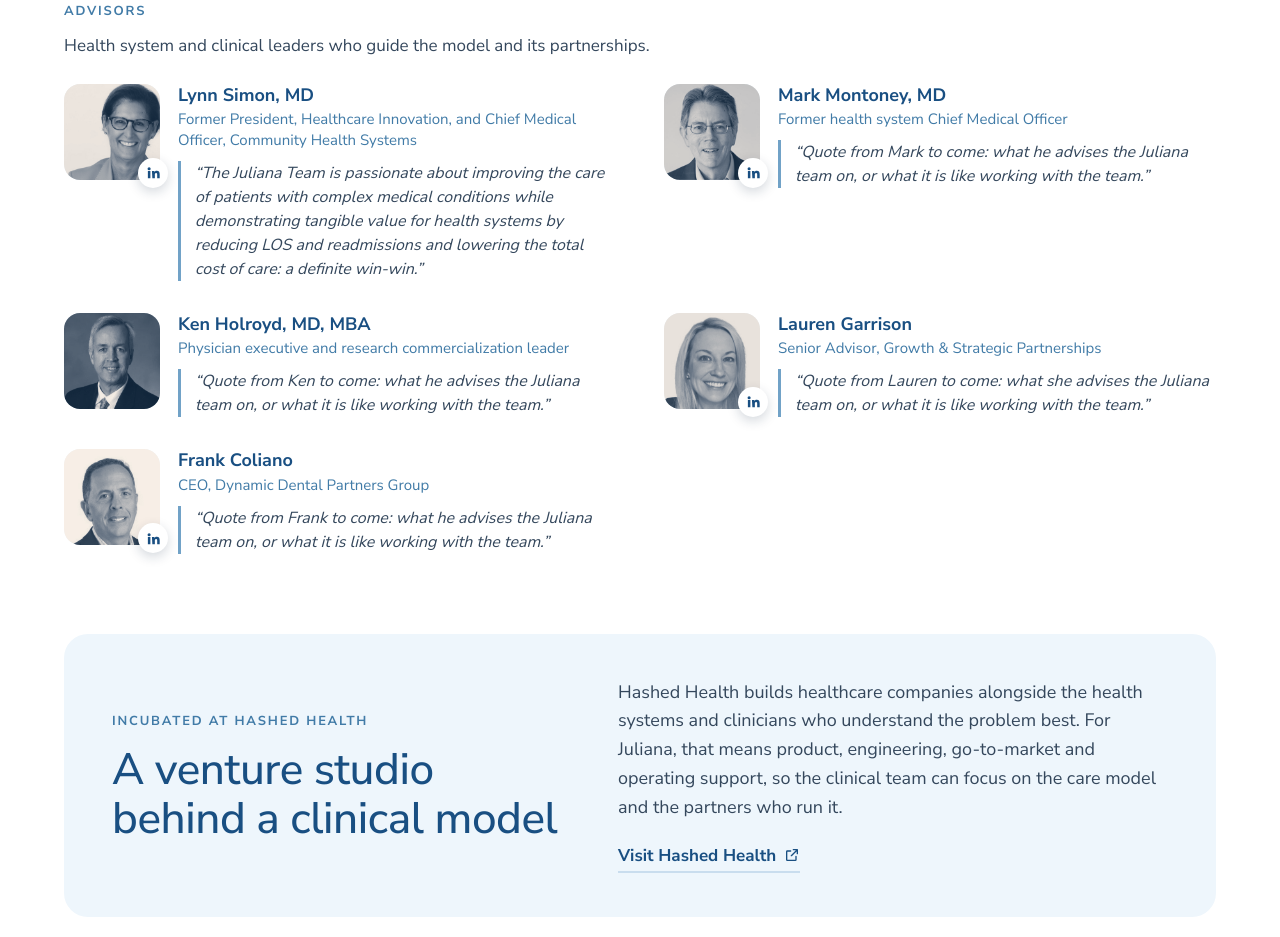
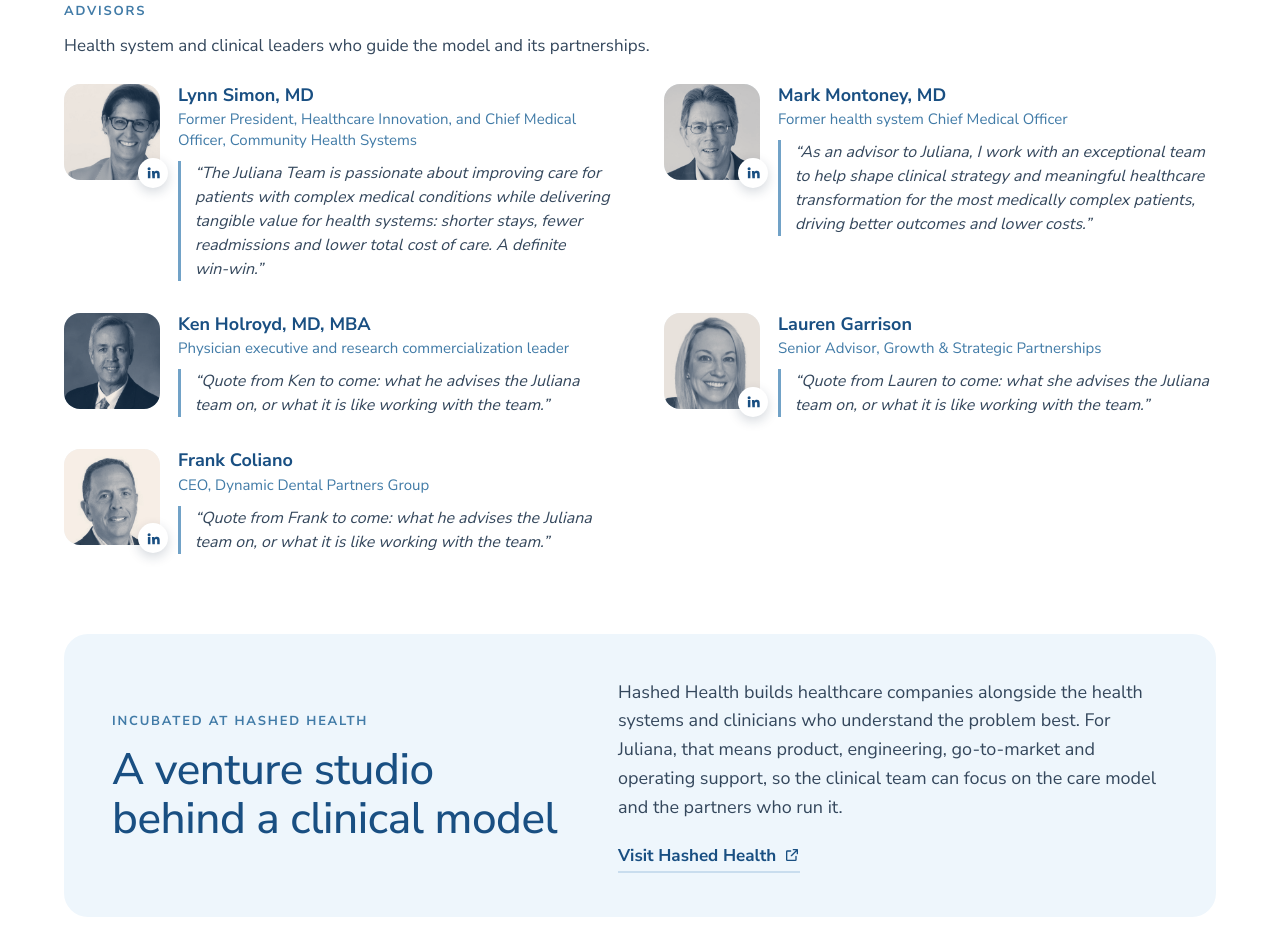
Before and after one commit to dsasmal-hashed/juliana-website-demo, a plain HTML site: page about.html in a window 1280 px wide. Shown: the part 3992-4929 px from the top of the page. Drawn offline with Linux system fonts and the light colour scheme.

Commit message:
About: Mark Montoney's quote; Lynn Simon's quote shortened (option A)
Co-Authored-By: Claude Opus 5.5 <noreply@anthropic.com>

```diff
--- a/about.html
+++ b/about.html
@@ -219,7 +219,7 @@
         <a class="li-badge" href="https://www.linkedin.com/in/lynn-simon-ba4281b/" aria-label="Lynn Simon, MD on LinkedIn" target="_blank" rel="noopener"><svg><use href="#i-linkedin"/></svg></a>
         <div>
           <div class="person-head"><div><h4><button class="name-btn" type="button" data-person="lynn-simon" aria-haspopup="dialog">Lynn Simon, MD</button></h4><p class="role">Former President, Healthcare Innovation, and Chief Medical Officer, Community Health Systems</p></div></div>
-          <p class="adv-quote">“The Juliana Team is passionate about improving the care of patients with complex medical conditions while demonstrating tangible value for health systems by reducing LOS and readmissions and lowering the total cost of care: a definite win-win.”</p>
+          <p class="adv-quote">“The Juliana Team is passionate about improving care for patients with complex medical conditions while delivering tangible value for health systems: shorter stays, fewer readmissions and lower total cost of care. A definite win-win.”</p>
         </div>
       </article>
       <article class="member member--advisor reveal">
@@ -227,7 +227,7 @@
         <a class="li-badge" href="https://www.linkedin.com/in/mark-montoney-md-mba-94a85014/" aria-label="Mark Montoney, MD on LinkedIn" target="_blank" rel="noopener"><svg><use href="#i-linkedin"/></svg></a>
         <div>
           <div class="person-head"><div><h4><button class="name-btn" type="button" data-person="mark-montoney" aria-haspopup="dialog">Mark Montoney, MD</button></h4><p class="role">Former health system Chief Medical Officer</p></div></div>
-          <p class="adv-quote"><span class="tbc">“Quote from Mark to come: what he advises the Juliana team on, or what it is like working with the team.”</span></p>
+          <p class="adv-quote">“As an advisor to Juliana, I work with an exceptional team to help shape clinical strategy and meaningful healthcare transformation for the most medically complex patients, driving better outcomes and lower costs.”</p>
         </div>
       </article>
 <article class="member member--advisor reveal">
```
